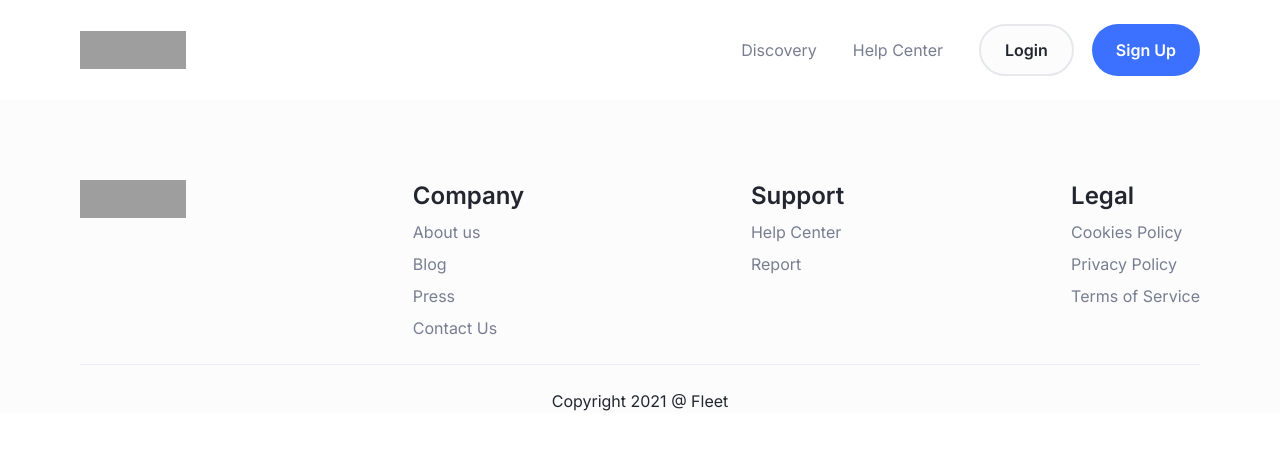
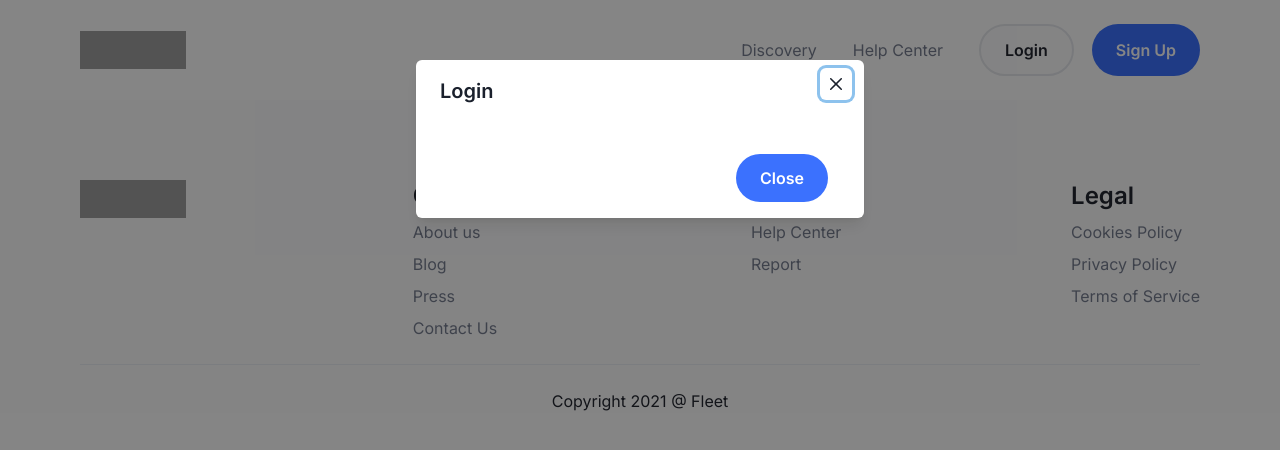
Before and after one commit to Web-Programming-Vip-Pro/travel-frontend, a Next.js app: page / in a window 1280 px wide. Both pictures are taken after a click on the button "Login". Shown: the top 450 px of the page. Built offline with nearby package versions, Linux system fonts and the light colour scheme; grey boxes are pictures that could not be loaded.

Commit message:
feat(component-shared): add authenticate modal

```diff
--- /dev/null
+++ b/src/components/shared/Navbar/AuthenticationModal.js
@@ -0,0 +1,32 @@
+import {
+  Modal,
+  ModalOverlay,
+  ModalContent,
+  ModalHeader,
+  ModalFooter,
+  ModalBody,
+  ModalCloseButton,
+  Box,
+  Button,
+} from '@chakra-ui/react'
+
+const AuthenticationModal = ({ isOpen, onClose }) => {
+  return (
+    <Modal isOpen={isOpen} onClose={onClose}>
+      <ModalOverlay />
+      <ModalContent>
+        <ModalHeader>Login</ModalHeader>
+        <ModalCloseButton />
+        <ModalBody></ModalBody>
+
+        <ModalFooter>
+          <Button colorScheme="red" mr={3} onClick={onClose}>
+            Close
+          </Button>
+        </ModalFooter>
+      </ModalContent>
+    </Modal>
+  )
+}
+
+export default AuthenticationModal
--- a/src/components/shared/Navbar/index.js
+++ b/src/components/shared/Navbar/index.js
@@ -6,7 +6,6 @@ import {
   Stack,
   Button,
   useDisclosure,
-  Fade,
 } from '@chakra-ui/react'
 import { AnimatePresence } from 'framer-motion'
 import { Icon } from '@iconify/react'
@@ -14,8 +13,9 @@ import Image from 'next/image'
 import Link from 'next/link'
 import Notification from './Notification'
 import MobileNavbar from './MobileNavbar'
+import AuthenticationModal from './AuthenticationModal'
 
-function UserNav({ user }) {
+function UserNav({ user, openModal }) {
   if (user)
     return (
       <>
@@ -29,14 +29,21 @@ function UserNav({ user }) {
       display={{ base: 'none', tablet: 'flex' }}
       spacing="18px"
     >
-      <Button variant="light">Login</Button>
-      <Button>Sign Up</Button>
+      <Button variant="light" onClick={openModal}>
+        Login
+      </Button>
+      <Button onClick={openModal}>Sign Up</Button>
     </Stack>
   )
 }
 
 const Navbar = ({ user, logoImageSrc }) => {
   const { isOpen, onClose, onToggle } = useDisclosure()
+  const {
+    isOpen: isOpenModal,
+    onClose: onCloseModal,
+    onOpen: onOpenModal,
+  } = useDisclosure()
 
   return (
     <Flex
@@ -75,7 +82,7 @@ const Navbar = ({ user, logoImageSrc }) => {
           </Text>
         </Stack>
         <Stack direction="row" spacing="36px" align="center">
-          <UserNav user={user} />
+          <UserNav user={user} openModal={onOpenModal} />
         </Stack>
         <Box
           display={{ mobile: 'block', tablet: 'none' }}
@@ -88,6 +95,7 @@ const Navbar = ({ user, logoImageSrc }) => {
           </AnimatePresence>
         </Box>
       </Stack>
+      <AuthenticationModal isOpen={isOpenModal} onClose={onCloseModal} />
     </Flex>
   )
 }
```
